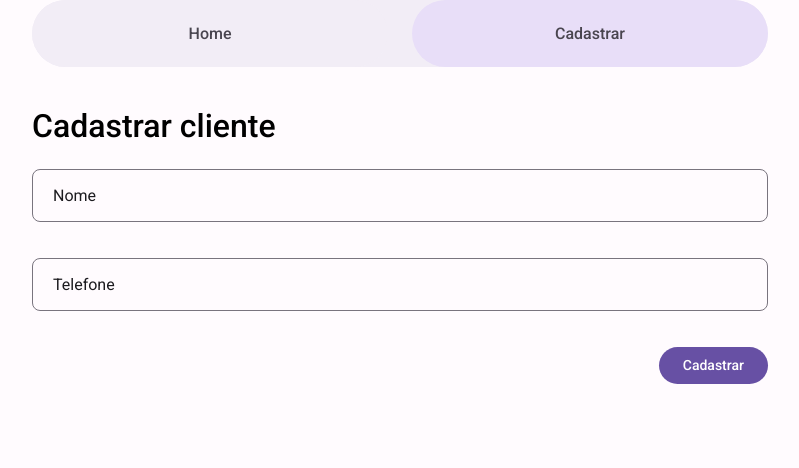
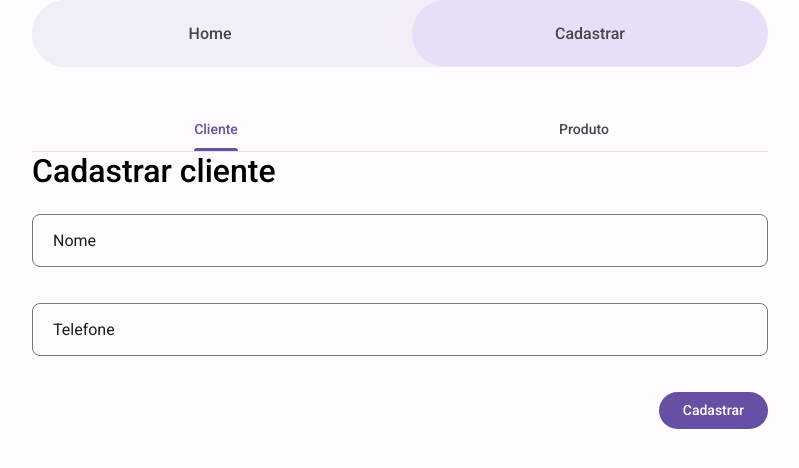
Before and after one commit to BrunoBecoski/marcenaria, a Next.js app: page /register in a window 1280 px wide. Shown: the top 468 px of the page, without its empty margins (240-1039 px from the left). Built offline with nearby package versions, Linux system fonts and the light colour scheme; no server answers.

Commit message:
chore: create component Tabs

```diff
--- /dev/null
+++ b/src/components/Tabs/index.tsx
@@ -0,0 +1,26 @@
+import { TabsContainer, Tab } from "./styles";
+
+interface TabsProps {
+  tabs: {
+    label: string;
+  }[]
+  tabActive: string;
+  setTabActive: (value: string) => void;
+}
+
+export function Tabs({ tabs, tabActive, setTabActive }: TabsProps) {
+  return (
+    <TabsContainer>
+      {
+        tabs.map(tab => (
+            <Tab
+              onClick={() => setTabActive(tab.label)}
+              data-active={tabActive === tab.label}
+            >
+              <span>{tab.label}</span>
+            </Tab>
+          ))
+      }
+    </TabsContainer>
+  )
+}
--- /dev/null
+++ b/src/components/Tabs/styles.ts
@@ -0,0 +1,55 @@
+import styled from 'styled-components';
+
+export const TabsContainer = styled.div`
+  overflow: hidden;
+  display: flex;
+  width: 100%;
+
+  background: ${({ theme }) => theme.colors.surface};
+  border-bottom: 1px solid ${({ theme }) => theme.colors.surfaceVariant};
+  `;
+
+export const Tab = styled.button`
+  flex: 1;
+  padding-block: var(--space_14);
+
+  border: none;
+  background: none;
+  font-size: var(--title_sm);
+  font-weight: var(--weight_md);
+  color: ${({ theme }) => theme.colors.onSurfaceVariant};
+
+  :active {
+    background: ${({ theme }) => theme.colors.surface1};
+  }
+
+  &[data-active="true"] {
+    color: ${({ theme }) => theme.colors.primary};
+
+    span {
+      &:after {
+        bottom: 0;
+
+        transition: all .2s;
+      }
+    }
+  }
+
+  span {
+    position: relative;
+    padding-block: var(--space_14);
+
+    &:after {
+      content: '';
+      width: 100%;
+      height: 3px;
+      position: absolute;
+      bottom: -3px;
+      left: 0;
+
+      border-top-left-radius: var(--radio_full);
+      border-top-right-radius: var(--radio_full);
+      background: ${({ theme }) => theme.colors.primary};
+    }
+  }
+`;
--- a/src/pages/register/index.tsx
+++ b/src/pages/register/index.tsx
@@ -1,9 +1,11 @@
 import { useForm, Controller } from 'react-hook-form';
+import { useState } from 'react';
 import { yupResolver } from '@hookform/resolvers/yup';
 import * as yup from 'yup';
 
 import { useCreateClientMutation } from '../../graphql/generated';
 
+import { Tabs } from '../../components/Tabs';
 import { TextField } from '../../components/TextField';
 import { Button } from '../../components/Button';
 import { Layout } from '../../components/Layout';
@@ -21,6 +23,7 @@ const schema = yup.object({
 })
 
 export default function Register() {
+  const [tabActive, setTabActive ] = useState('Cliente');
   const { handleSubmit, control, formState: { errors } } = useForm<IFormInputs>({
     resolver: yupResolver(schema),
     defaultValues: {
@@ -44,9 +47,16 @@ export default function Register() {
     }
   }
 
+
   return (
     <Layout>
       <RegisterContainer>
+        <Tabs
+          tabs={[{label: 'Cliente'}, {label: 'Produto'}]}
+          tabActive={tabActive}
+          setTabActive={setTabActive}
+        />
+
         <h1>Cadastrar cliente</h1>
         <Form onSubmit={handleSubmit(onSubmit)}>
           <Controller
--- a/src/styles/theme/tokens/space.ts
+++ b/src/styles/theme/tokens/space.ts
@@ -5,6 +5,7 @@ export const space = css`
   --space_8: 0.5rem;    /* 8px */
   --space_10: 0.652rem; /* 10px */
   --space_12: 0.75rem;  /* 12px */
+  --space_14: 0.875rem; /* 14px */
   --space_16: 1rem;     /* 16px */
   --space_20: 1.25rem;  /* 20px */
   --space_24: 1.5rem;   /* 24px */
```
